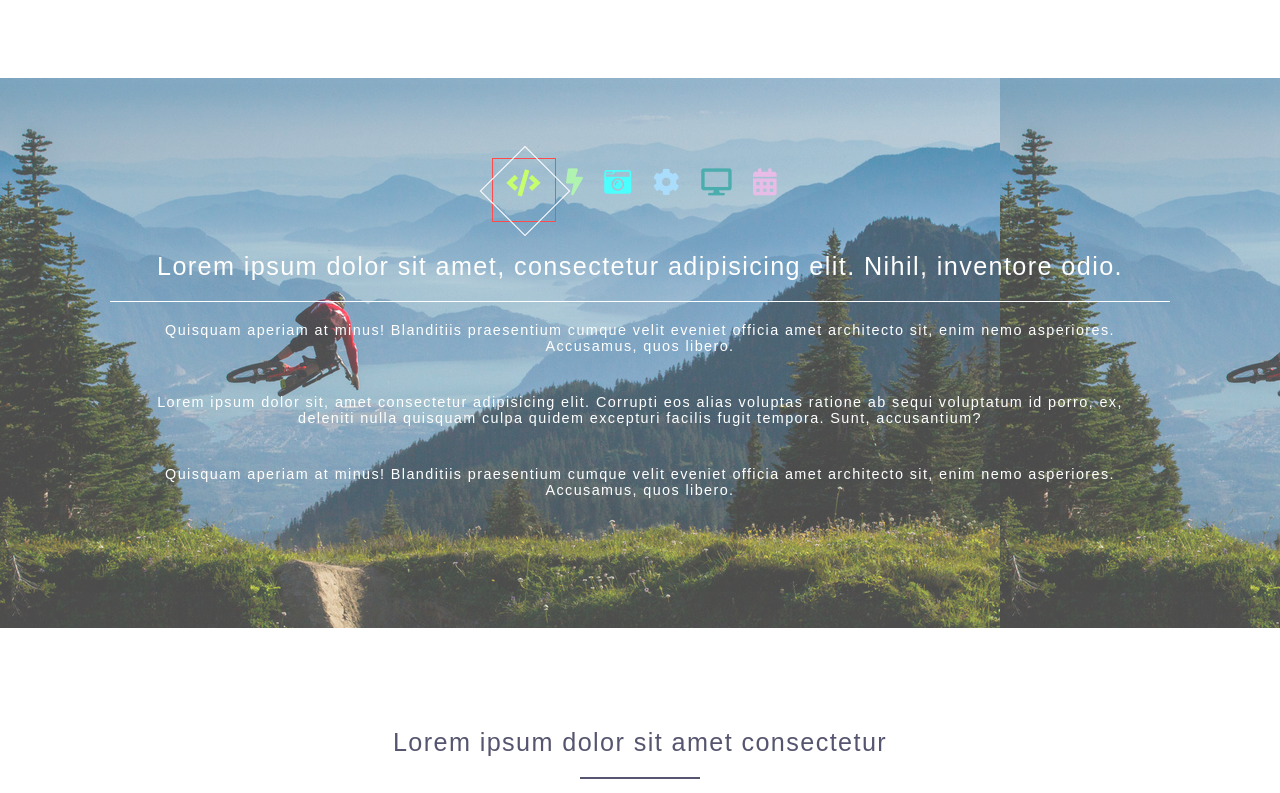
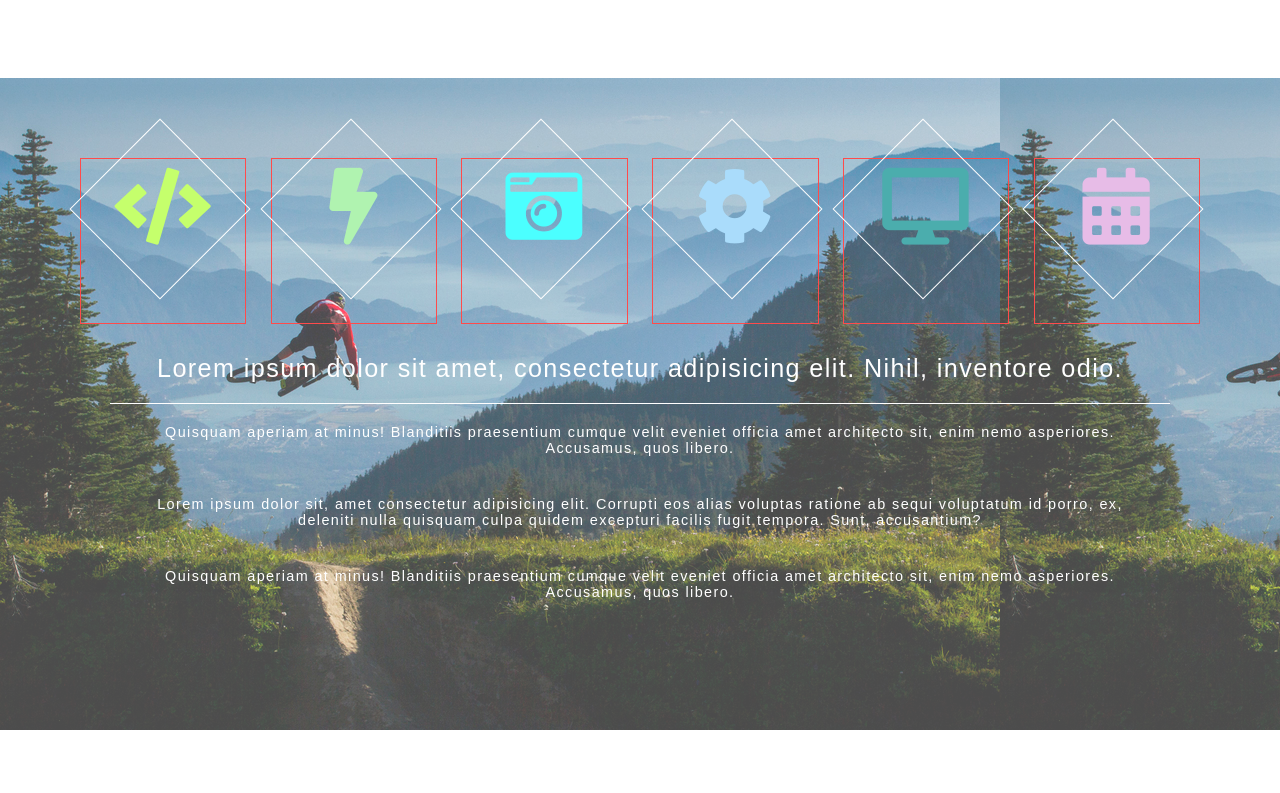
Before and after one commit to alexabush/photon-website, a React (Create React App) app: page / in a window 1280 px wide. Shown: the part 1187-1980 px from the top of the page. Built offline with nearby package versions, Linux system fonts and the light colour scheme.

Commit message:
messing with diamonds

```diff
--- a/src/App.css
+++ b/src/App.css
@@ -156,7 +156,7 @@ p {
 .Copy__img-container {
   display: flex;
   flex-wrap: wrap;
-  justify-content: center;
+  justify-content: space-between;
 }
 
 .copy__img {
@@ -241,7 +241,7 @@ p {
 }
 
 .icon {
-  font-size: 1.5rem;
+  font-size: 6vw;
   color: white;
 }
 
@@ -270,16 +270,19 @@ p {
 }
 
 .icon__container {
-  height: 5vw;
-  width: 5vw;
+  height: 13vw;
+  width: 13vw;
   border: 1px solid red;
+  position: relative;
 }
 
 .div--diamond {
   border: 1px solid white;
-  height: 5vw;
-  width: 5vw;
+  height: 10vw;
+  width: 10vw;
   position: absolute;
+  top: -8.8%;
+  left: 9%;
   transform: rotate(45deg);
 }
 
--- a/src/components/organisms/Copy.js
+++ b/src/components/organisms/Copy.js
@@ -8,16 +8,32 @@ class Copy extends Component {
     return (
       <div className="Copy">
         <div className="Copy__background-image">
+
           <div className="Copy__img-container">
             <div className="icon__container">
               <div className="div--diamond" />
               <i class="icon fas fa-code" />
             </div>
-            <i class="icon fas fa-bolt" />
-            <i class="icon fas fa-camera-retro" />
-            <i class="icon fas fa-cog" />
-            <i class="icon fas fa-desktop" />
-            <i class="icon fas fa-calendar-alt" />
+            <div className="icon__container">
+              <div className="div--diamond" />
+              <i class="icon fas fa-bolt" />
+            </div>
+            <div className="icon__container">
+              <div className="div--diamond" />
+              <i class="icon fas fa-camera-retro" />
+            </div>
+            <div className="icon__container">
+              <div className="div--diamond" />
+              <i class="icon fas fa-cog" />
+            </div>
+            <div className="icon__container">
+              <div className="div--diamond" />
+              <i class="icon fas fa-desktop" />
+            </div>
+            <div className="icon__container">
+              <div className="div--diamond" />
+              <i class="icon fas fa-calendar-alt" />
+            </div>
           </div>
           <div className="Copy__text-container">
             <h2 className="Copy__h2">
```
